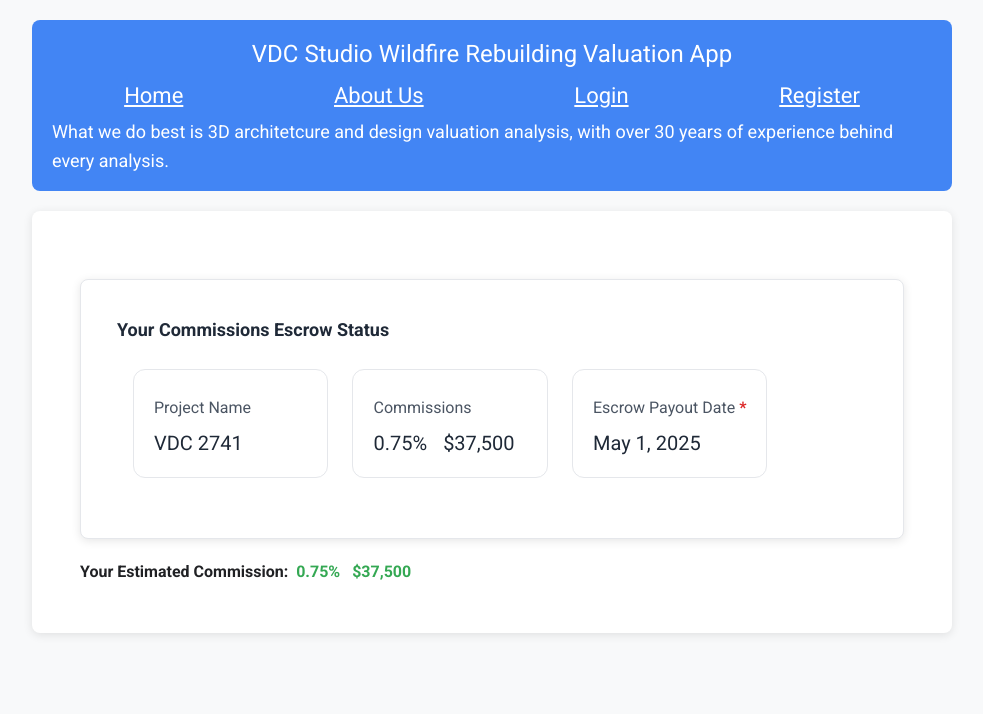
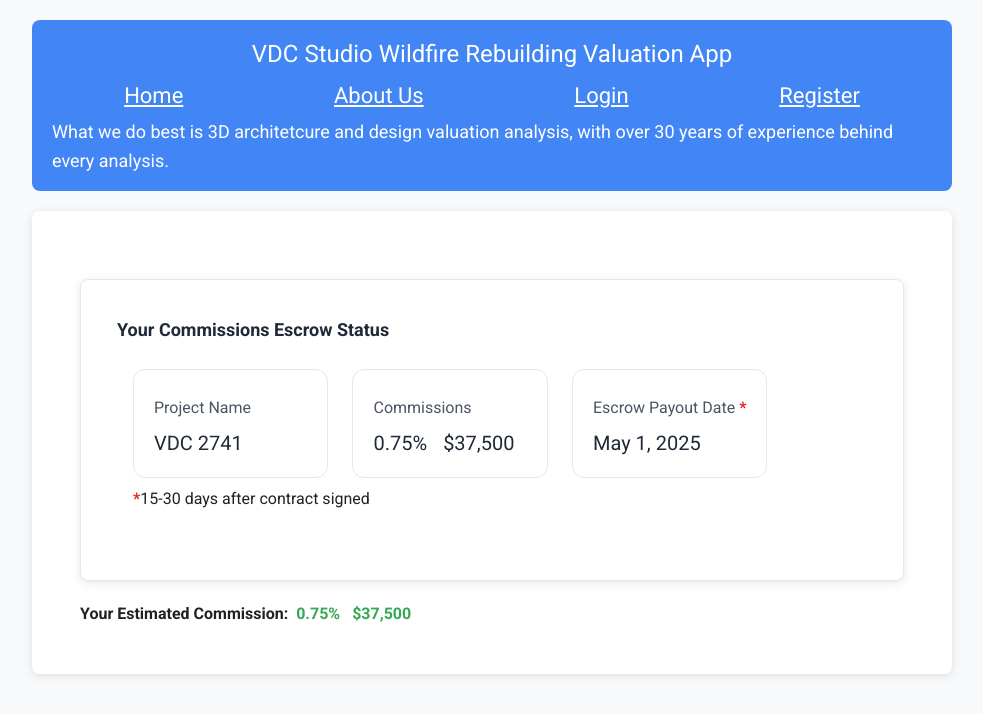
Before and after one commit to starcoder204/vue-cost-web, a Vue app: page /vdc-partner in a window 1280 px wide. Shown: the top 714 px of the page, without its empty margins (148-1131 px from the left). Built offline with nearby package versions, Linux system fonts and the light colour scheme.

Commit message:
Added escrow status fine print

```diff
--- a/src/components/SectionCommission.vue
+++ b/src/components/SectionCommission.vue
@@ -65,9 +65,9 @@
                             <!-- End Card -->
                         </div>
                         <!-- End Grid -->
-                        <!-- <div class="my-2">
+                        <div class="my-2">
                             <strong class="text-red-600">*</strong>15-30 days after contract signed
-                        </div> -->
+                        </div>
                     </div>
                 </div>
                 </div>
```
